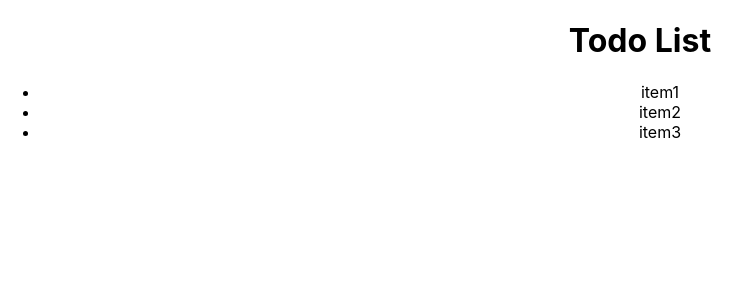
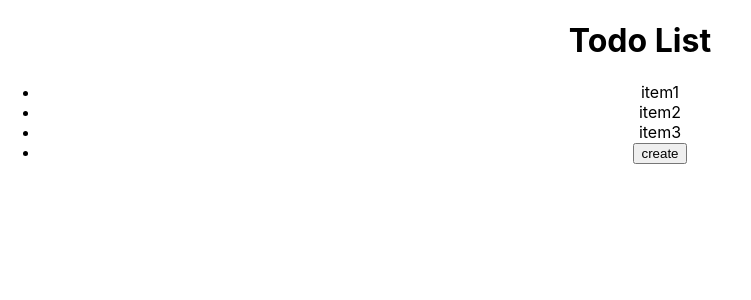
Before and after one commit to crescendoCat/202208-hsnl-summer-course-first-react, a React (Create React App) app: page / in a window 1280 px wide. Shown: the top 300 px of the page, without its empty margins (0-751 px from the left). Built offline with nearby package versions, Linux system fonts and the light colour scheme.

Commit message:
feat: add create item button

```diff
--- a/src/TodoList.js
+++ b/src/TodoList.js
@@ -46,6 +46,12 @@ export default function TodoList(props) {
     setList(newList)
   }
 
+  const createNewItem = () => {
+    let newList = [...list];
+    newList.push("New Item: Click to Edit");
+    setList(newList)
+  }
+
   return(
     <>
       <h1 id="title">{props.title}</h1>
@@ -58,6 +64,9 @@ export default function TodoList(props) {
                 onChange={v => handleChange(idx, v)}/>
             )
           }
+          <li>
+            <button onClick={createNewItem}>create</button>
+          </li>
         </ul>
       </div>
     </>
```
